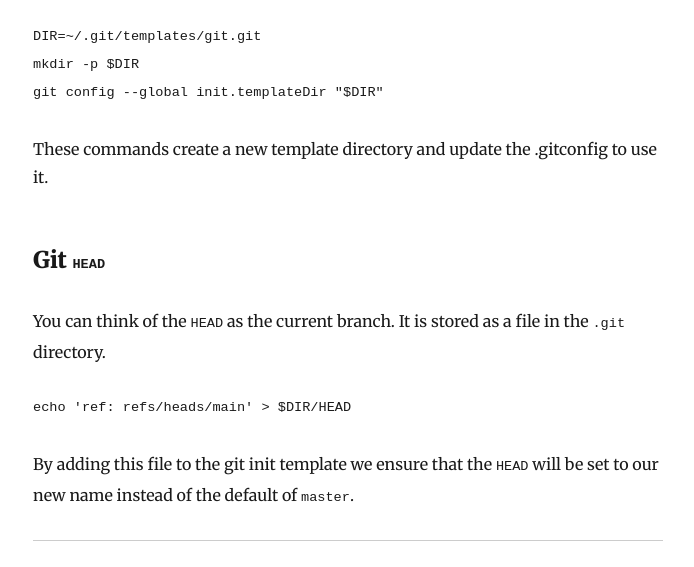
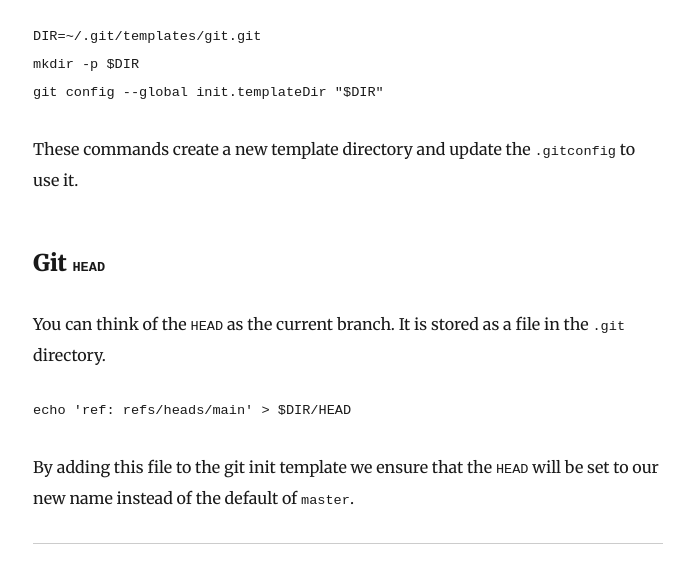
Before and after one commit to jamiedavenport/jamiedavenport.dev, a Gatsby site: page /blog/renaming-the-default-branch/ in a window 1280 px wide. Shown: the part 1180-1747 px from the top of the page, without its empty margins (292-986 px from the left). Built offline with nearby package versions, Linux system fonts and the light colour scheme; Gatsby itself is replaced by a stand-in of ours; some packages are replaced by stand-ins of ours; code samples lack their colours.

Commit message:
Update Blog “renaming-the-default-branch”

````diff
--- a/content/blog/renaming-the-default-branch.md
+++ b/content/blog/renaming-the-default-branch.md
@@ -36,7 +36,7 @@ mkdir -p $DIR
 git config --global init.templateDir "$DIR"
 ```
 
-These commands create a new template directory and update the .gitconfig to use it.
+These commands create a new template directory and update the `.gitconfig` to use it.
 
 ### Git `HEAD`
 You can think of the `HEAD` as the current branch. It is stored as a file in the `.git` directory.
````
